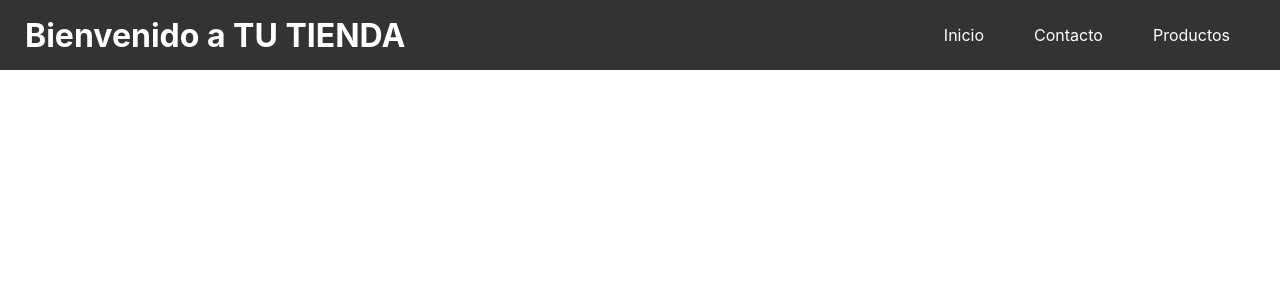
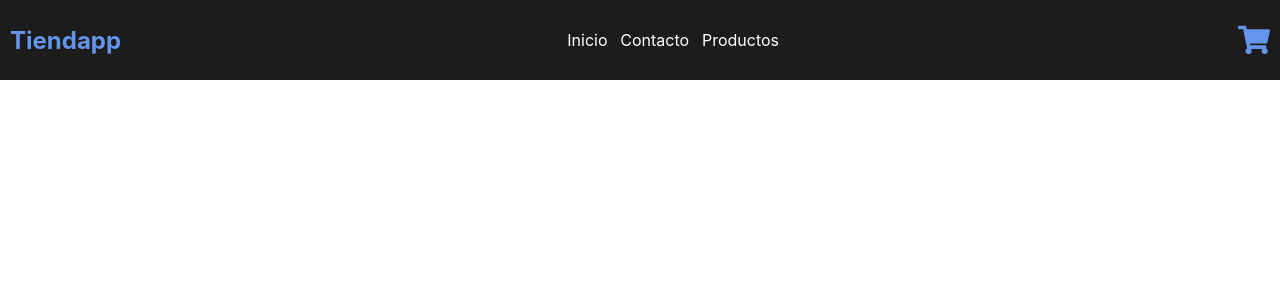
Before and after one commit to NadiaNarvaja/tienda-react, a React (Create React App) app in the folder tutienda/: page / in a window 1280 px wide. Shown: the top 300 px of the page. Built offline with nearby package versions, Linux system fonts and the light colour scheme.

Commit message:
Mejora al navbar

```diff
--- a/tutienda/package.json
+++ b/tutienda/package.json
@@ -8,6 +8,7 @@
     "@testing-library/user-event": "^13.5.0",
     "react": "^17.0.2",
     "react-dom": "^17.0.2",
+    "react-icons": "^4.3.1",
     "react-scripts": "5.0.0",
     "web-vitals": "^2.1.4"
   },
--- a/tutienda/src/Header.css
+++ b/tutienda/src/Header.css
@@ -1,15 +1,28 @@
 .menu{
     display: flex;
-    height: 70px;
-    background-color: rgb(53, 50, 50);
-    color: white;
+    flex-wrap: nowrap;
+    height: 60px;
+    background-color: rgb(29, 28, 28);
+
     align-items: center;
     justify-content: space-between;
-    padding-left: 25px;
+    padding: 10px;
 }
 
-div a {
+.logo{
+        color: cornflowerblue;
+        font-size: 1.5em;
+}
+
+div a{
     color: white;
     text-decoration: none;
-    margin-right: 50px;
+    margin-right: 0.8em;
+    color: white;
+
 }
+
+.carrito{
+
+    color:cornflowerblue;
+}
--- a/tutienda/src/Header.jsx
+++ b/tutienda/src/Header.jsx
@@ -1,16 +1,23 @@
 import React from 'react';
 import './Header.css';
+import {FaShoppingCart} from 'react-icons/fa'
+
 
 const Header = () => {
     return (
             <div className="menu">
-                <h1>Bienvenido a TU TIENDA</h1>
+                <h1 className="logo">Tiendapp</h1>
 
-                <nav>
+                <nav className="nav">
                     <a href="#">Inicio</a>
                     <a href="#">Contacto</a>
                     <a href="#">Productos</a>
+
                 </nav>
+                <FaShoppingCart className="carrito" size="2em"/>
+
+
+
            </div>
     )
 
```
Also changed, not shown: 1 other file (tests, documents, lock files or other folders).
